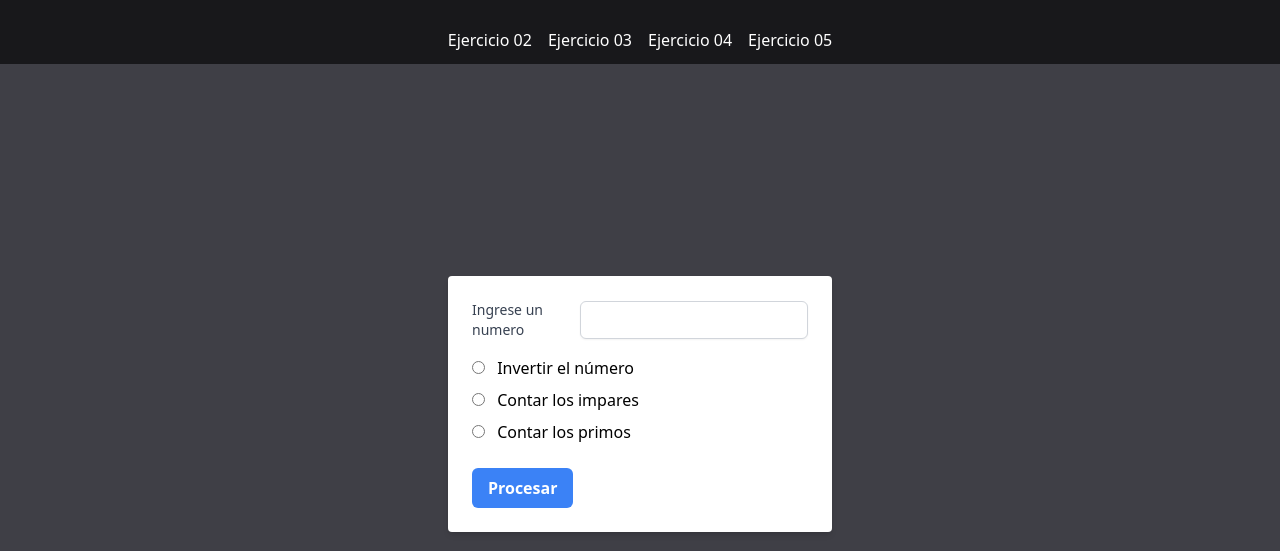
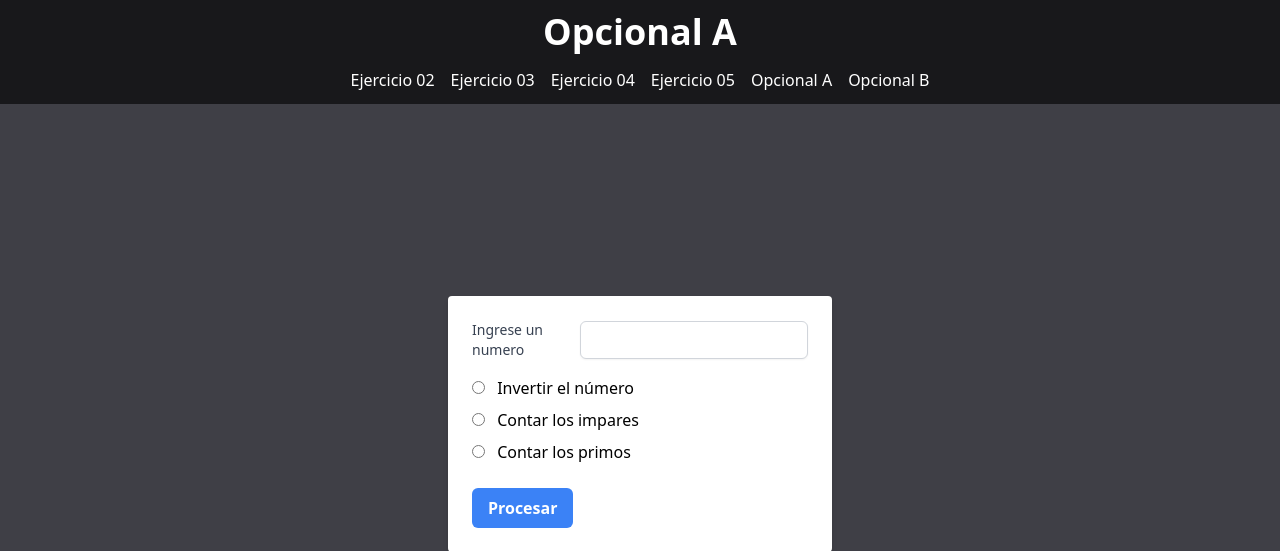
Before and after one commit to ivan2214/labo-2, a PHP site: page /Laboratorio-2/index.php in a window 1280 px wide. Shown: the top 551 px of the page. Run offline with PHP 8.4, Linux system fonts and the light colour scheme; some libraries are stand-ins or nearby versions.

Commit message:
feat(UI): Enable navigation to Opcional A
Added the navigation link for "Opcional A" in the header.

```diff
--- a/TP04-BongiovanniIvanAgustin/Ejercicio-Opcionales-A/php/encabezado.php
+++ b/TP04-BongiovanniIvanAgustin/Ejercicio-Opcionales-A/php/encabezado.php
@@ -42,7 +42,7 @@
                         Ejercicio 05
                     </a>
                 </li>
-               <!--  <li class="transition-all duration-500 hover:text-blue-500">
+                <li class="transition-all duration-500 hover:text-blue-500">
                     <a href="http://localhost/Laboratorio-2/TP04-BongiovanniIvanAgustin/Ejercicio-Opcionales-A">
                         Opcional A
                     </a>
@@ -53,13 +53,8 @@
                     </a>
                 </li>
 
-                <li class="transition-all duration-500 hover:text-blue-500">
-                    <a href="http://localhost/Laboratorio-2/TP04-BongiovanniIvanAgustin/Ejercicio-Opcionales-C">
-                        Opcional C
-                    </a>
-                </li> -->
 
             </ul>
         </nav>
-        <h1 class="text-4xl font-bold"></h1>
+        <h1 class="text-4xl font-bold">Opcional A</h1>
     </header>
```
